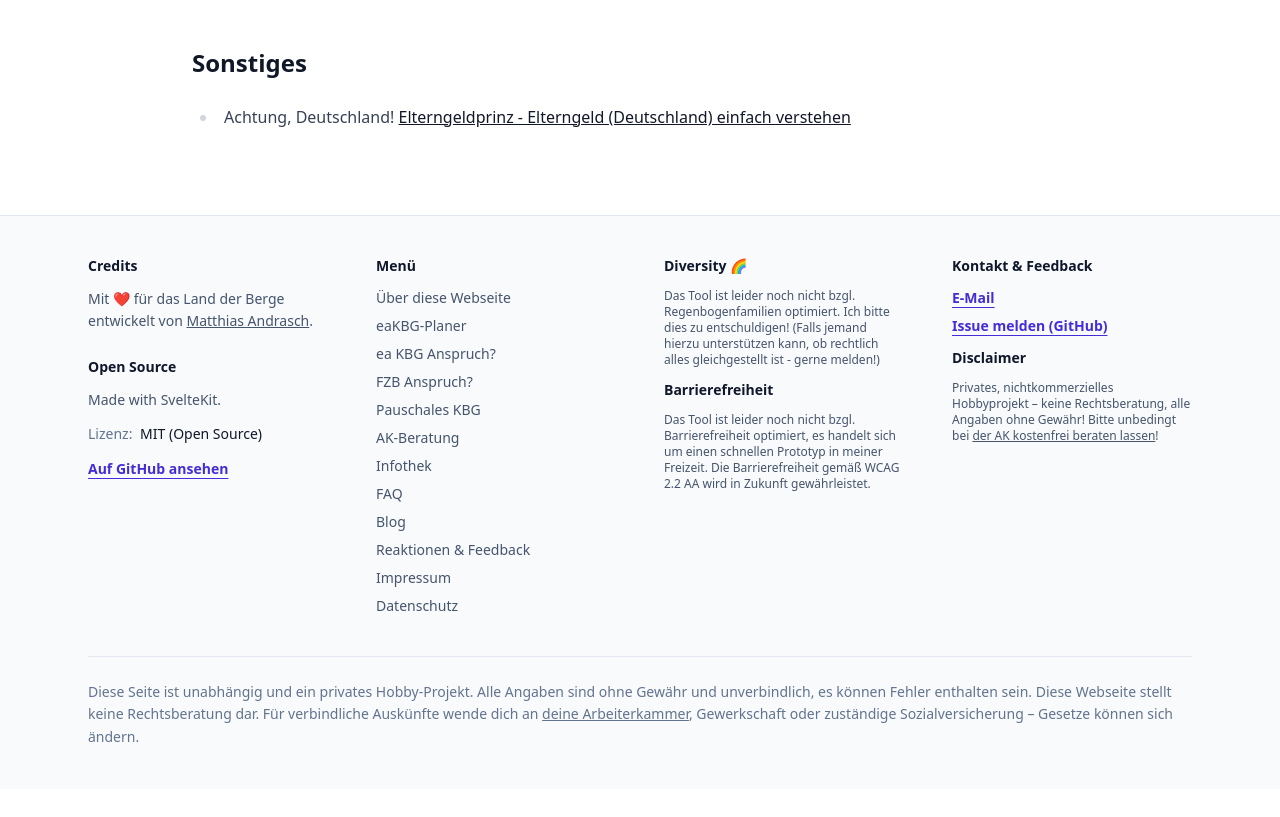
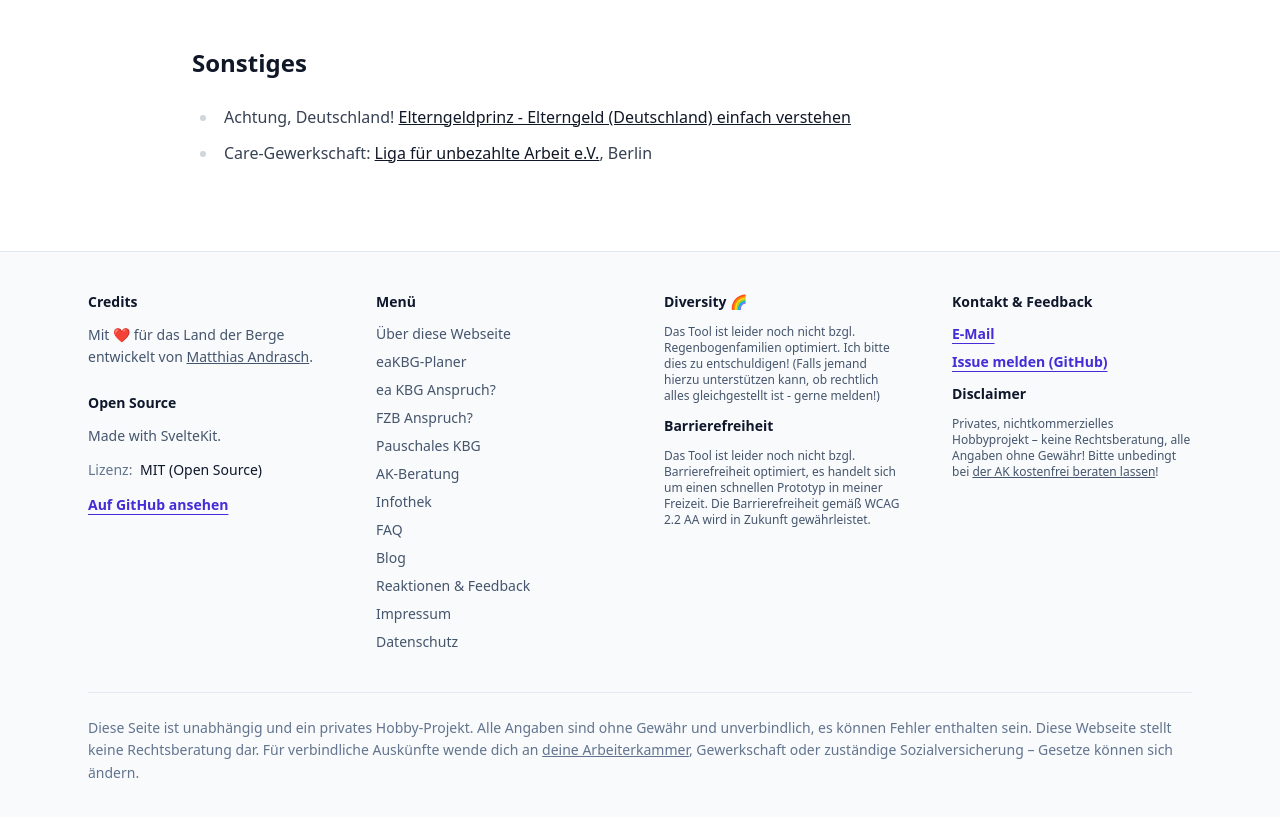
Before and after one commit to mandrasch/karenz-wizard, a SvelteKit app: page /infothek in a window 1280 px wide. Shown: the part 4060-4877 px from the top of the page. Before the commit the page ends 4849 px from the top, so only its background shows below. Built offline with nearby package versions, Linux system fonts and the light colour scheme.

Commit message:
chore: update content

```diff
--- a/src/routes/infothek/+page.svelte
+++ b/src/routes/infothek/+page.svelte
@@ -256,6 +256,11 @@
 						>Elterngeldprinz - Elterngeld (Deutschland) einfach verstehen</a
 					>
 				</li>
+				<li>
+					Care-Gewerkschaft: <a href="https://www.instagram.com/lua_die_carewerkschaft/"
+						>Liga für unbezahlte Arbeit e.V.</a
+					>, Berlin
+				</li>
 			</ul>
 		</section>
 	</div>
```
